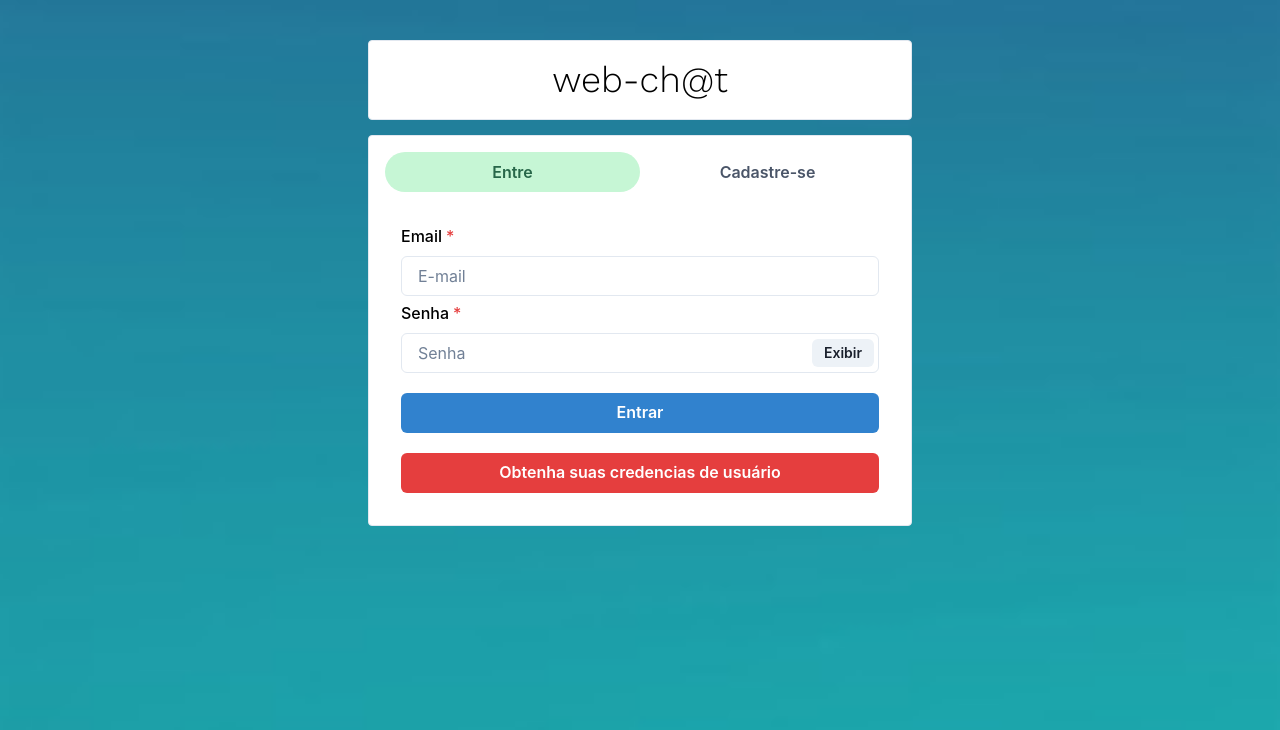
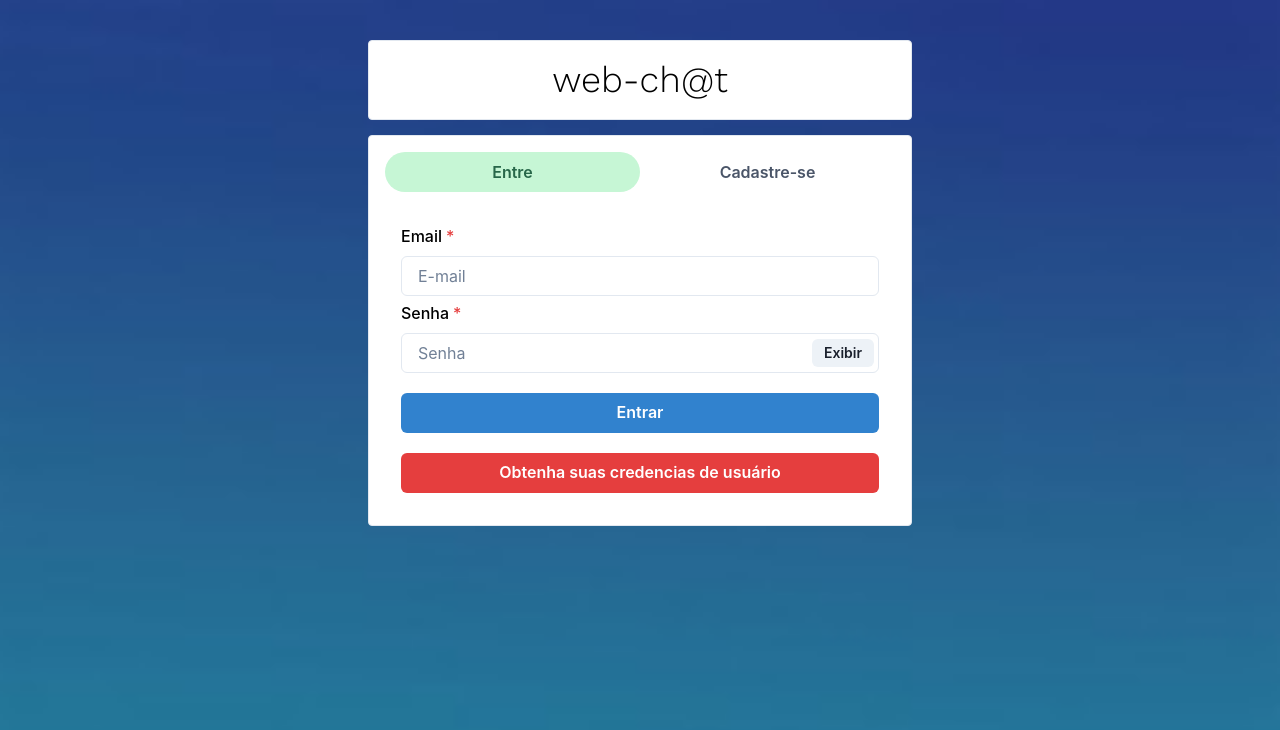
Before and after one commit to alansgoncalves/web-chat, a React (Create React App) app in the folder frontend/: page / in a window 1280 px wide. Shown: the top 730 px of the page. Built offline with nearby package versions, Linux system fonts and the light colour scheme.

Commit message:
style: remove background-position css

```diff
--- a/frontend/src/App.css
+++ b/frontend/src/App.css
@@ -5,5 +5,5 @@
   display: flex;
   background-image: url("./bg.png");
   background-size: cover;
-  background-position: center;
+  /* background-position: center; */
 }
```
